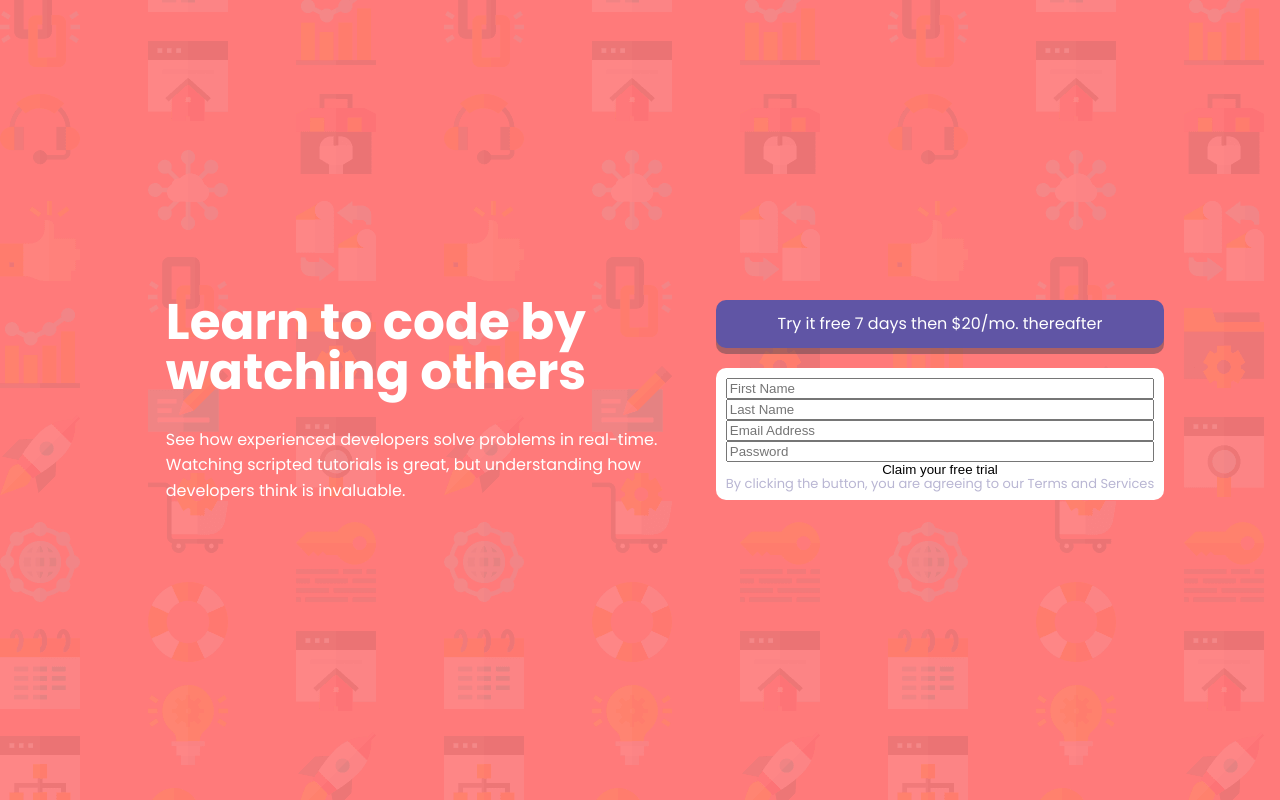
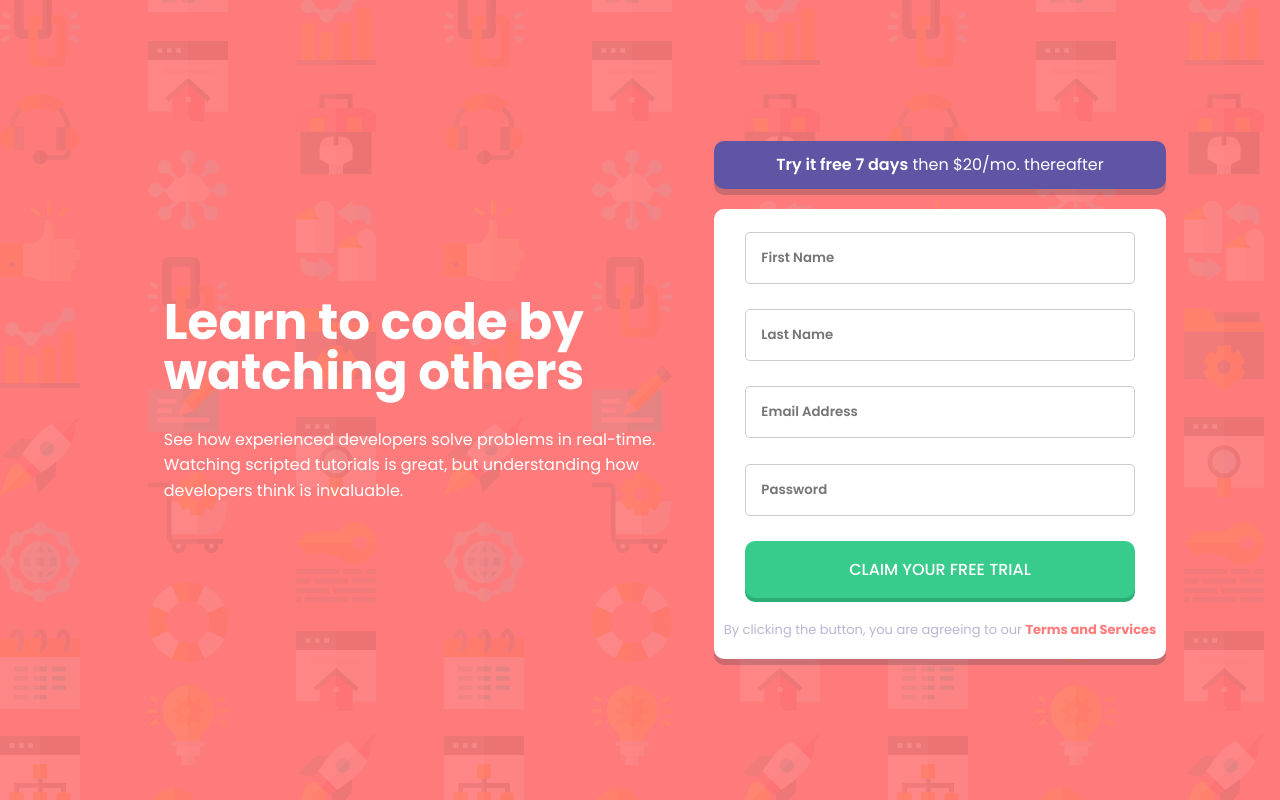
Before and after one commit to FruitySyrup/C-Users-17723-Downloads-intro-component-wiintro-component-with-signup-form, a plain HTML site: page index.html in a window 1280 px wide. Drawn offline with Linux system fonts and the light colour scheme.

Commit message:
working on css

```diff
--- a/index.html
+++ b/index.html
@@ -23,7 +23,7 @@
 
     <section class="sign-up-area">
 
-      <div class="purple-banner">Try it free 7 days then $20/mo. thereafter</div>
+      <div class="purple-banner"><span class="try">Try it free 7 days</span> then $20/mo. thereafter</div>
       <div class="sign-up-form">
         <input type="text" placeholder="First Name" name="first-name">
         <input type="text" placeholder="Last Name" name="last-name">
@@ -32,7 +32,7 @@
 
         <button type="button">Claim your free trial </button>
 
-        <p class="small-text">By clicking the button, you are agreeing to our <span>Terms and Services</span> </p>
+        <p class="small-text">By clicking the button, you are agreeing to our <span class="terms">Terms and Services</span> </p>
       </div>
     </section>
   </section>
--- a/stylesheet/style.css
+++ b/stylesheet/style.css
@@ -6,9 +6,10 @@ html {
 
     --red: hsl(0, 100%, 74%);
     --green: hsl(154, 59%, 51%);
+    --green-shadow: hsl(154, 59%, 43%);
     --blue: hsl(248, 32%, 49%);
     --dark-blue: hsl(249, 10%, 26%);
-    --shadow: hsla(249, 10%, 26%, 0.432);
+    --shadow: hsla(249, 10%, 26%, 0.253);
     --grayish-blue: hsl(246, 25%, 77%);
 }
 
@@ -56,15 +57,59 @@ div.purple-banner {
     box-shadow: 0px .6rem var(--shadow);
 }
 
+span.try {
+    font-weight: 600;
+}
+
 section div.sign-up-form {
     display: flex;
     flex-direction: column;
+    align-items: center;
+    justify-content: space-around;
+    height: 45rem;
     background-color: #fff;
     padding: 1rem;
     border-radius: 10px;
+    box-shadow: 0px .6rem var(--shadow);
+}
+
+input[type=text],
+input[type=password] {
+    width: 90%;
+    padding: 1.5rem;
+    font-family: inherit;
+    font-weight: 600;
+    border-radius: 5px;
+    border: .1rem solid var(--shadow);
+    transition: .3s border;
+}
+
+input[type=text]:focus,
+input[type=password]:focus {
+    /* this outline must be added for border to be changed */
+    outline: none !important;
+    border: .1rem solid var(--blue);
+}
+
+button {
+    background-color: var(--green);
+    color: #fff;
+    font-weight: 500;
+    font-size: 1.6rem;
+    text-transform: uppercase;
+    font-family: inherit;
+    width: 90%;
+    padding: 1.6rem;
+    border-radius: 10px;
+    box-shadow: 0px .4rem var(--green-shadow);
 }
 
 p.small-text {
     font-size: 1.3rem;
     color: var(--grayish-blue);
 }
+
+span.terms {
+    color: var(--red);
+    font-weight: 700;
+}
```
